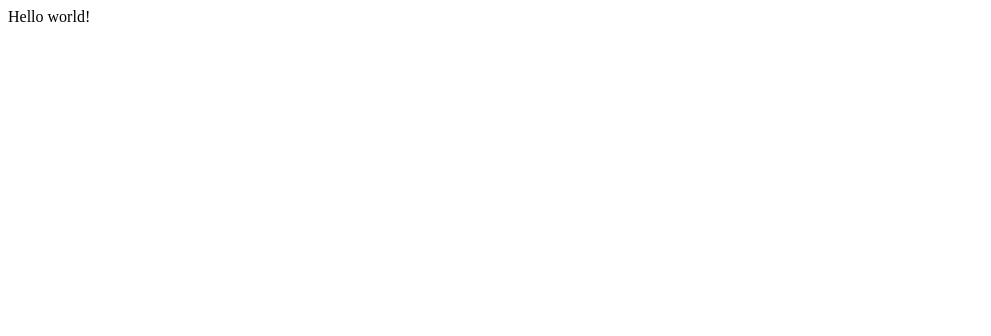
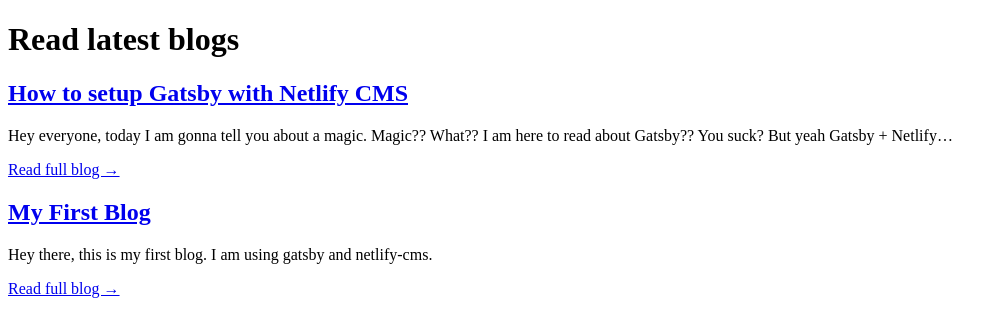
Before and after one commit to aditya81070/gatsby-with-netlify-cms-learn, a Gatsby site: page / in a window 1280 px wide. Shown: the whole page, without its empty margins (0-991 px from the left). Built offline with nearby package versions, Linux system fonts and the light colour scheme; Gatsby itself is replaced by a stand-in of ours.

Commit message:
add list of blogs on homepage

```diff
--- /dev/null
+++ b/src/hooks/use-blogs.js
@@ -0,0 +1,34 @@
+import { graphql, useStaticQuery } from "gatsby"
+
+const useBlogs = () => {
+  const data = useStaticQuery(graphql`
+    query {
+      allMdx {
+        nodes {
+          frontmatter {
+            title
+            date
+            path
+          }
+          excerpt
+        }
+      }
+    }
+  `)
+  if (data.errors) {
+    console.error("error fetching blogs", data.errors)
+    return
+  }
+  return data.allMdx.nodes.map(blog => {
+    const { title, path, date } = blog.frontmatter
+    const { excerpt } = blog
+    return {
+      title,
+      path,
+      excerpt,
+      date,
+    }
+  })
+}
+
+export default useBlogs
--- a/src/pages/index.js
+++ b/src/pages/index.js
@@ -1,3 +1,20 @@
 import React from "react"
-
-export default () => <div>Hello world!</div>
+import { Link } from "gatsby"
+import useBlogs from "../hooks/use-blogs"
+export default () => {
+  const blogs = useBlogs()
+  return (
+    <div>
+      <h1>Read latest blogs</h1>
+      {blogs.map(blog => (
+        <div key={blog.path}>
+          <h2>
+            <Link to={`/${blog.path}`}>{blog.title}</Link>
+          </h2>
+          <p>{blog.excerpt}</p>
+          <Link to={`/${blog.path}`}>Read full blog &rarr;</Link>
+        </div>
+      ))}
+    </div>
+  )
+}
```
